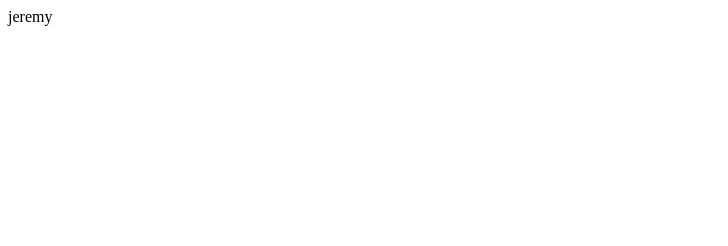
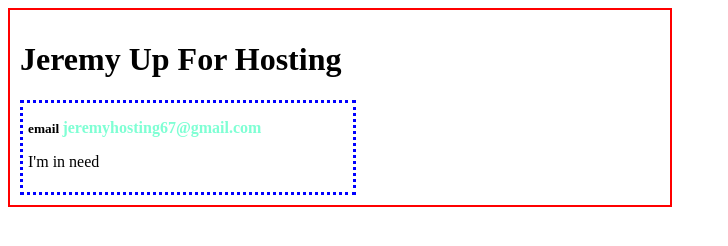
Before and after one commit to Kennysaruni/fosterjeremy, a plain HTML site: page index.html in a window 1280 px wide. Shown: the whole page, without its empty margins (0-728 px from the left). Drawn offline with Linux system fonts and the light colour scheme.

Commit message:
monopoly

```diff
--- a/index.html
+++ b/index.html
@@ -1,11 +1,20 @@
 <!DOCTYPE html>
-<html lang="en">
-<head>
-    <meta charset="UTF-8">
-    <meta name="viewport" content="width=device-width, initial-scale=1.0">
-    <title>Document</title>
-</head>
-<body>
-    <div>jeremy</div>
-</body>
+<html>
+    <head>
+        <title>Fosterjeremy</title>
+        <link rel="stylesheet" href="styles.css"/>
+    </head>
+    <body>
+        <div class="hosting">
+            <h1>
+                Jeremy Up For Hosting
+            </h1>
+            <div class="loop">
+                <h2>
+                    email <span> jeremyhosting67@gmail.com</span>
+                </h2>
+                <p>I'm in need</p>
+            </div>
+        </div>
+    </body>
 </html>
--- /dev/null
+++ b/styles.css
@@ -0,0 +1,17 @@
+h2{
+    font-size: smaller;
+}
+span{
+    font-size: larger;
+    color: aquamarine;
+}
+.hosting{
+    width: 640px;
+    border: red 2px solid;
+    padding: 10px;
+}
+.loop{
+    width: 50%;
+    border: blue 3px dotted;
+    padding: 5px;
+}
```
